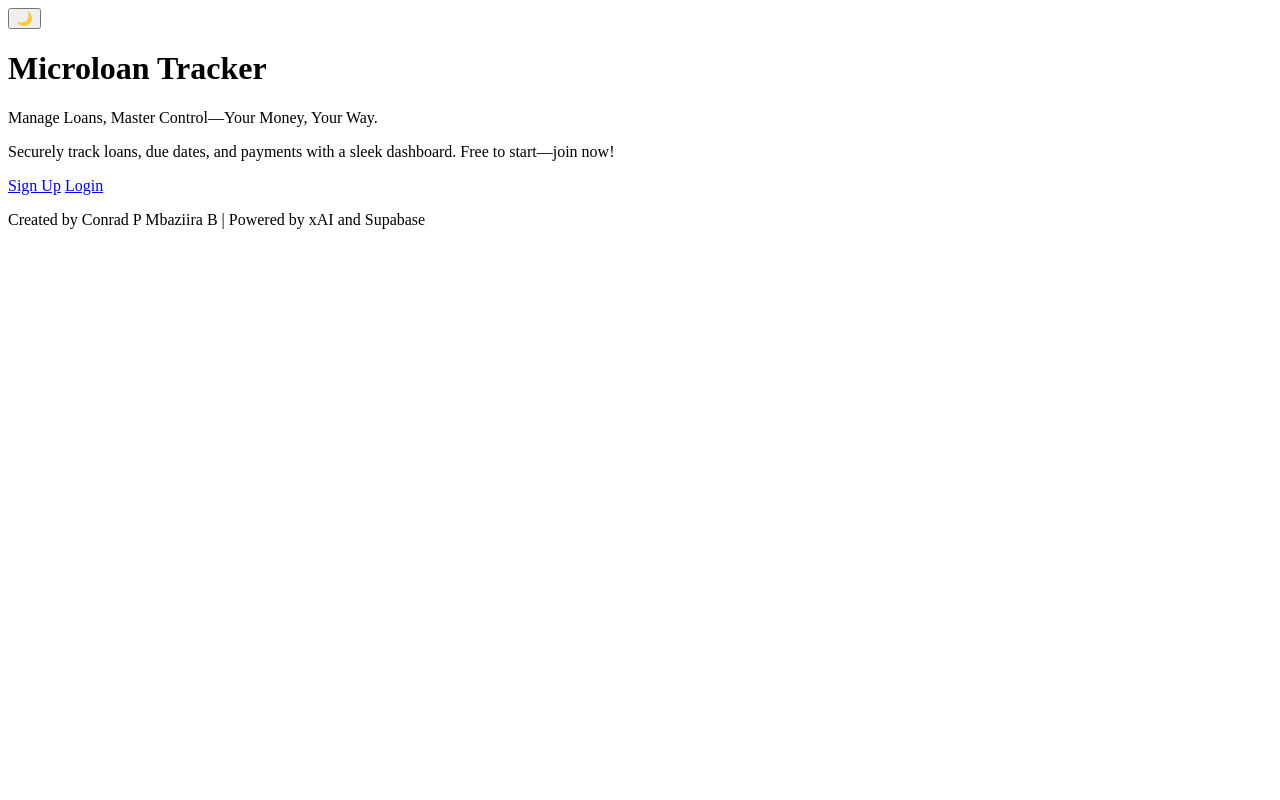
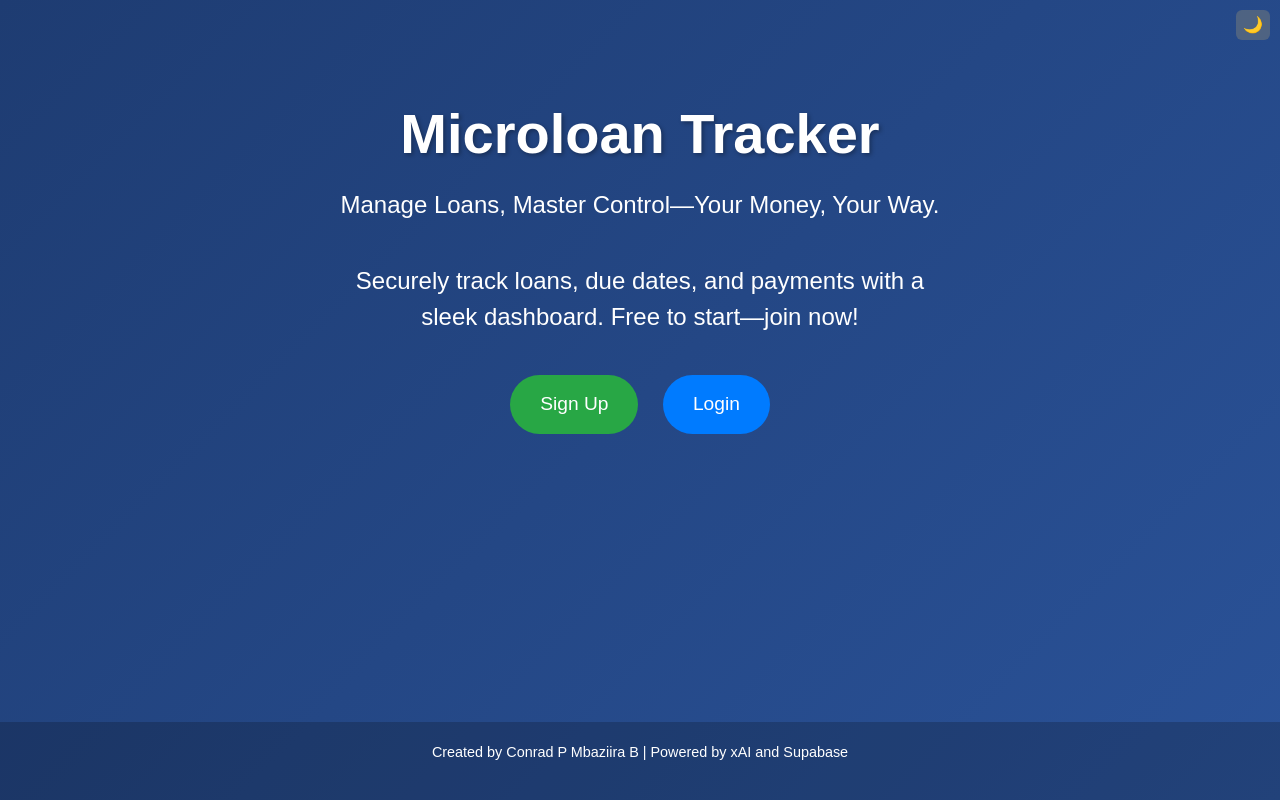
Before and after one commit to ConradPB/microloan-tracker, a Django app: page / in a window 1280 px wide. Run offline with Django 5.2, Linux system fonts and the light colour scheme.

Commit message:
updaraded.. changes complete

```diff
--- a/loans/templates/loans/landing.html
+++ b/loans/templates/loans/landing.html
@@ -1,5 +1,112 @@
 <!DOCTYPE html>
 <html>
+  <head>
+    <title>Microloan Tracker</title>
+    <link
+      href="https://cdn.jsdelivr.net/npm/bootstrap@5.3.0/dist/css/bootstrap.min.css"
+      rel="stylesheet"
+    />
+    <style>
+      :root {
+        --bg-start: #1e3c72;
+        --bg-end: #2a5298;
+        --text-color: #fff;
+        --shadow: rgba(0, 0, 0, 0.3);
+        --footer-bg: rgba(0, 0, 0, 0.2);
+        --btn-primary-bg: #007bff;
+        --btn-primary-text: #fff;
+        --link-color: #007bff;
+      }
+      [data-theme="dark"] {
+        --bg-start: #0f1c38;
+        --bg-end: #1a2f5b;
+        --text-color: #e0e0e0;
+        --shadow: rgba(0, 0, 0, 0.5);
+        --footer-bg: rgba(0, 0, 0, 0.4);
+        --btn-primary-bg: #4dabf7;
+        --btn-primary-text: #fff;
+        --link-color: #4dabf7;
+      }
+      body {
+        margin: 0;
+        font-family: Arial, sans-serif;
+        background: linear-gradient(135deg, var(--bg-start), var(--bg-end));
+        color: var(--text-color);
+        min-height: 100vh;
+        display: flex;
+        flex-direction: column;
+        transition: all 0.3s ease;
+      }
+      .hero {
+        text-align: center;
+        padding: 100px 20px;
+        flex-grow: 1;
+      }
+      .hero h1 {
+        font-size: 3.5rem;
+        font-weight: 700;
+        margin-bottom: 20px;
+        text-shadow: 2px 2px 4px var(--shadow);
+      }
+      .hero p {
+        font-size: 1.5rem;
+        margin-bottom: 40px;
+        max-width: 600px;
+        margin-left: auto;
+        margin-right: auto;
+      }
+      .btn-cta {
+        padding: 15px 30px;
+        font-size: 1.2rem;
+        border-radius: 30px;
+        transition: transform 0.2s;
+      }
+      .btn-cta:hover {
+        transform: scale(1.05);
+      }
+      .btn-signup {
+        background-color: #28a745;
+        border: none;
+      }
+      .btn-login {
+        background-color: #007bff;
+        border: none;
+        margin-left: 20px;
+      }
+      .theme-toggle {
+        position: fixed;
+        top: 10px;
+        right: 10px;
+        font-size: 1em;
+        padding: 3px 7px;
+        background-color: rgba(108, 117, 125, 0.6);
+        border: none;
+        z-index: 1000;
+      }
+      footer {
+        text-align: center;
+        padding: 20px;
+        font-size: 0.9rem;
+        background: var(--footer-bg);
+      }
+      @media (max-width: 768px) {
+        .hero h1 {
+          font-size: 2.5rem;
+        }
+        .hero p {
+          font-size: 1.2rem;
+        }
+        .btn-cta {
+          display: block;
+          width: 200px;
+          margin: 10px auto;
+        }
+        .btn-login {
+          margin-left: 0;
+        }
+      }
+    </style>
+  </head>
   <body>
     <button
       class="btn btn-secondary theme-toggle"
```
